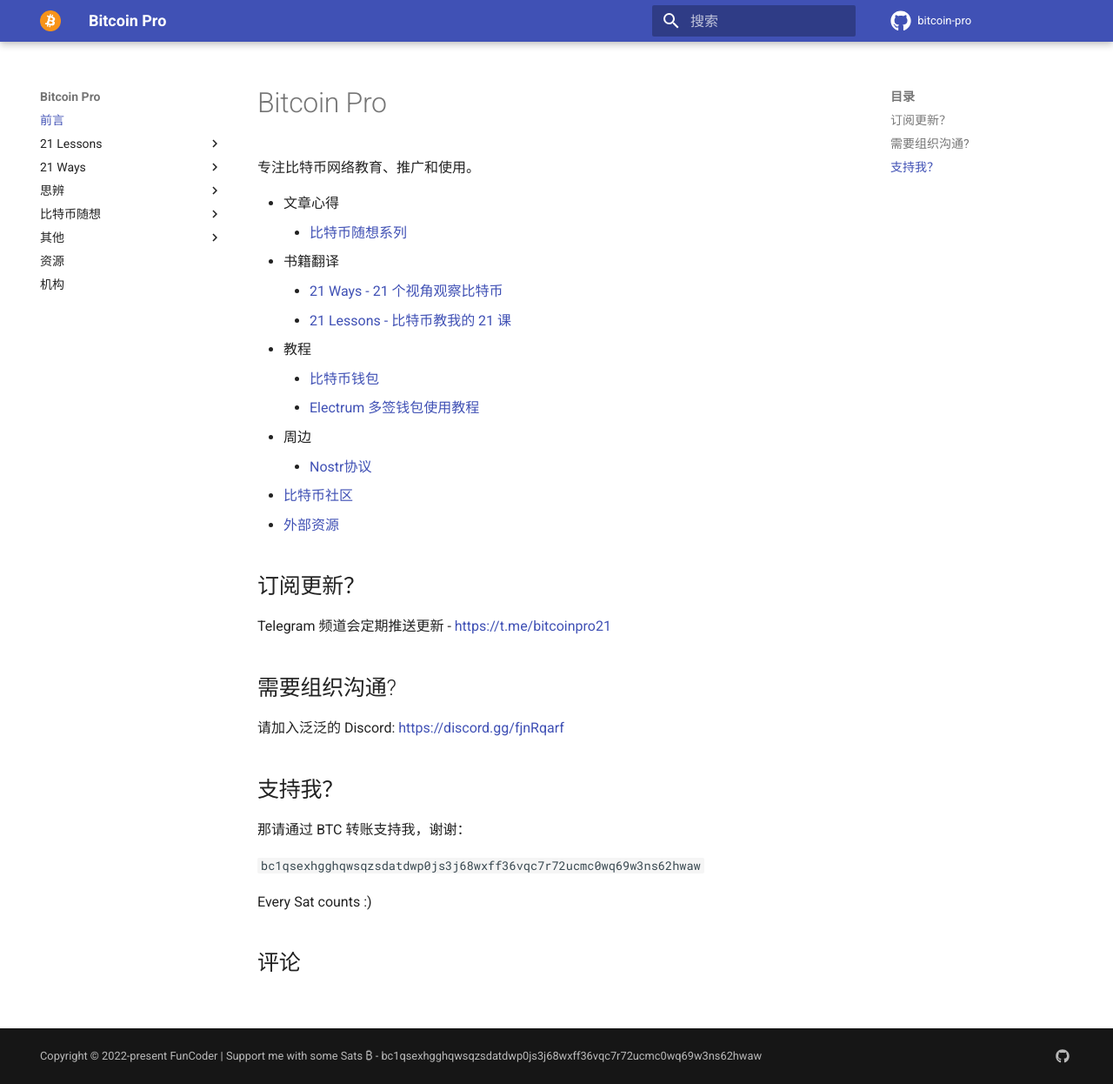
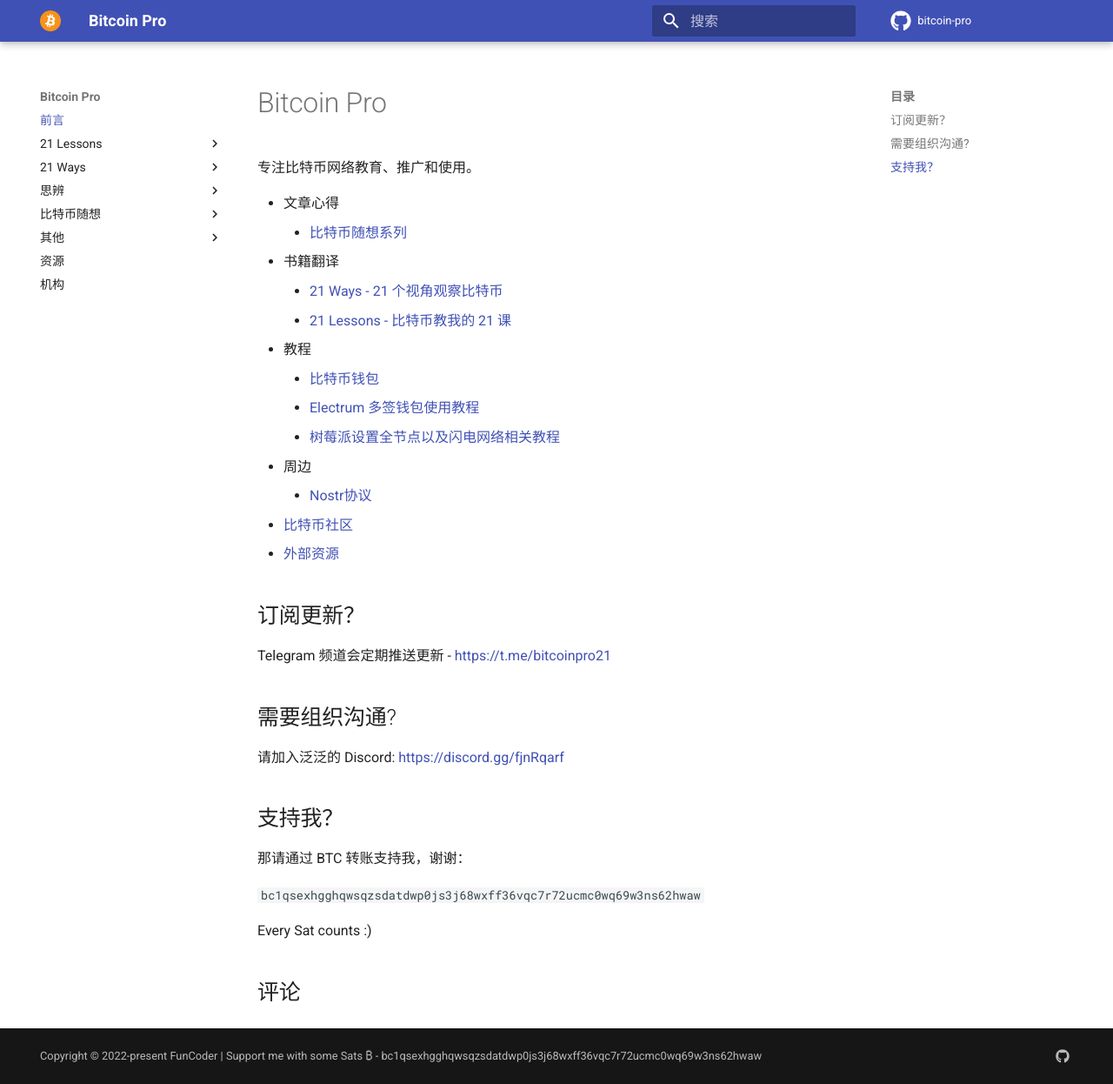
Before and after one commit to wangzhe3224/bitcoin-pro, an MkDocs documentation site: the page built from docs/index.md, in a window 1280 px wide and 1246 px high. Shown: the whole window at 87% size. Built offline with MkDocs 1.6.1 and Material for MkDocs 9.7.7, drawn with Linux system fonts in a browser that asks for light colours; comment, search, counter and statistics services are not loaded.

Commit message:
add raspi node toturial

```diff
--- a/docs/index.md
+++ b/docs/index.md
@@ -14,6 +14,7 @@
 - 教程
     - [比特币钱包](others/bitcoin_wallet.md)
     - [Electrum 多签钱包使用教程](others/electrum_wallet.md)
+    - [树莓派设置全节点以及闪电网络相关教程](https://raspibolt.org/)
 - 周边
     - [Nostr协议](others/nostr.md)
 - [比特币社区](./organizations.md)
```
